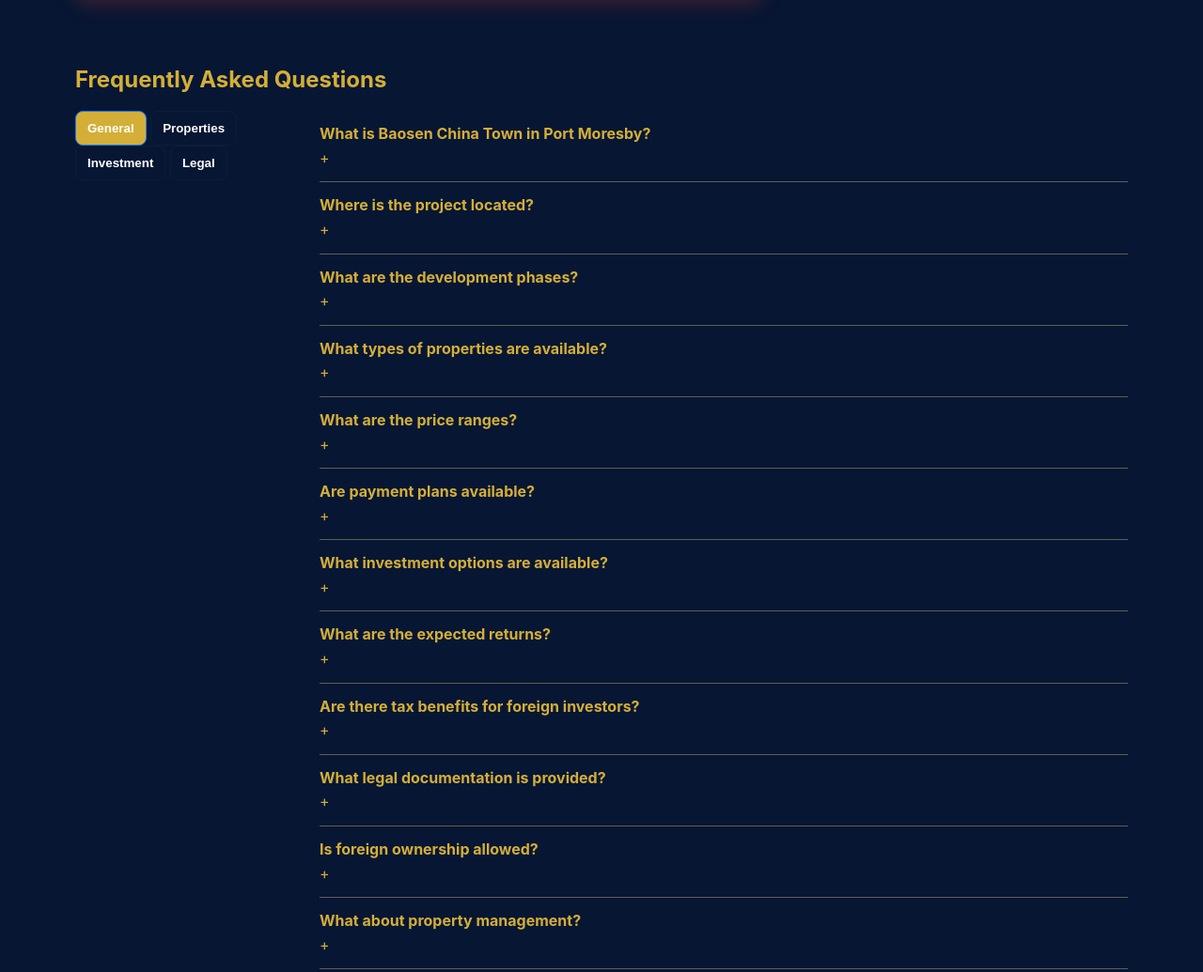
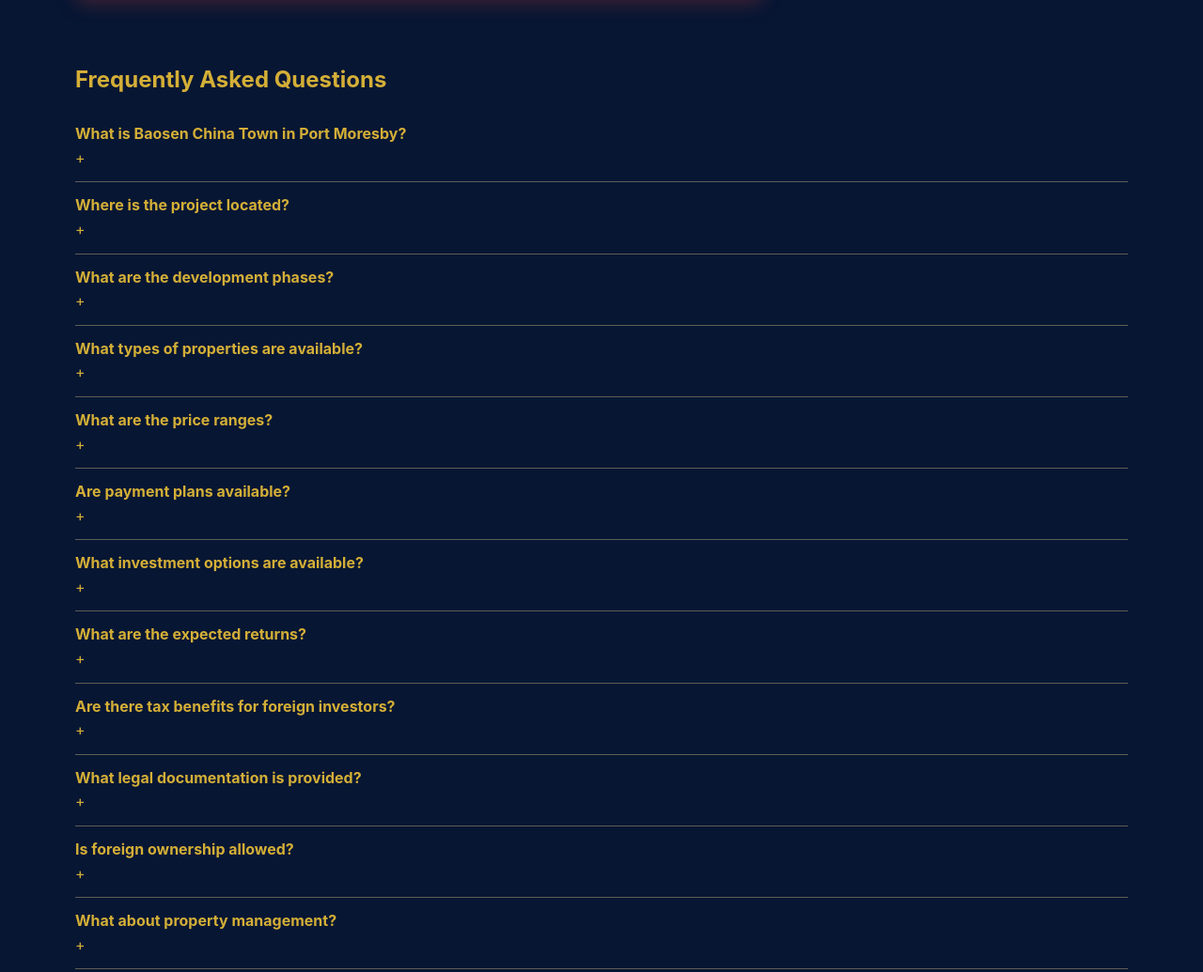
Before and after one commit to Kupoandy/baosenchinatown, a plain HTML site: page html/contact.html in a window 1280 px wide. Shown: the part 1129-2164 px from the top of the page at 94% size. Drawn offline with Linux system fonts and the light colour scheme.

Commit message:
FAQ category update

```diff
--- a/html/contact.html
+++ b/html/contact.html
@@ -154,13 +154,6 @@
     <section class="faq-section">
         <div class="container">
             <h2>Frequently Asked Questions</h2>
-            <div class="faq-container">
-                <div class="faq-categories">
-                    <button class="faq-category active" data-category="general">General</button>
-                    <button class="faq-category" data-category="properties">Properties</button>
-                    <button class="faq-category" data-category="investment">Investment</button>
-                    <button class="faq-category" data-category="legal">Legal</button>
-                </div>
 
                 <div class="faq-items">
                     <div class="faq-category-content active" id="general">
```
